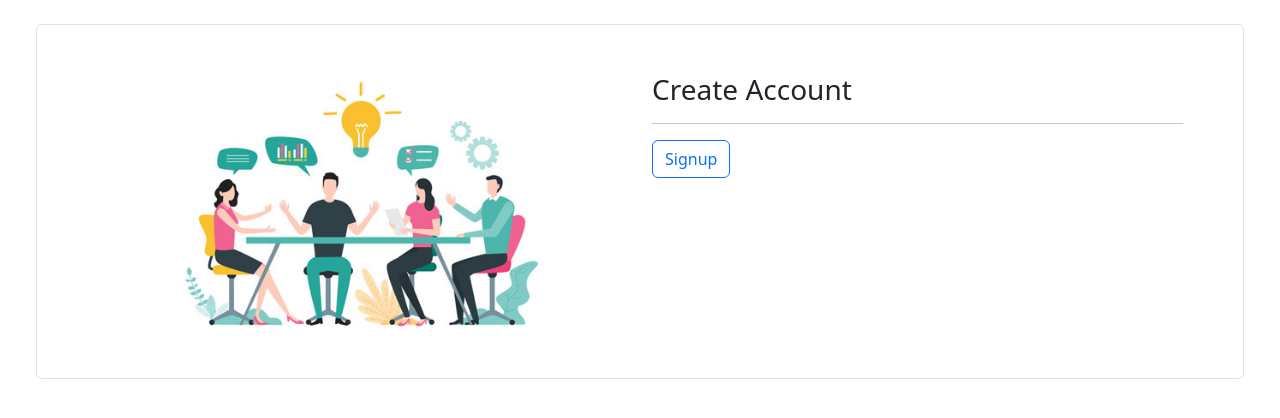
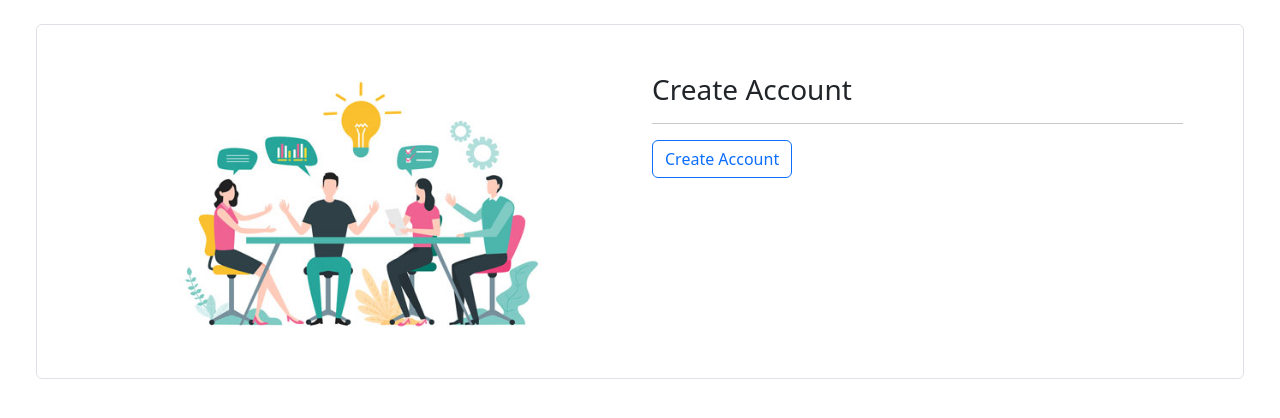
Before and after one commit to Kiprotich-Code/100Pages, a Django app: template main/templates/users/register.html in a window 1280 px wide. Shown: the part 72-490 px from the top of the page. Run offline with Django 4.2, Linux system fonts and the light colour scheme; the template is opened without the code that fills it, so the values that code supplies are empty; some libraries are stand-ins or nearby versions.

Commit message:
fix - signup error

```diff
--- a/main/templates/users/register.html
+++ b/main/templates/users/register.html
@@ -15,7 +15,7 @@
             <form action="{% url 'register'%}" method="POST">
                 {% csrf_token %}
                 {{ form | crispy }}
-                <input type="submit" name="register" value="Signup" class="btn btn-outline-primary">
+                <input type="submit" name="register" value="Create Account" class="btn btn-outline-primary">
             </form>
         </div>
     </div>
--- a/main/users/forms.py
+++ b/main/users/forms.py
@@ -14,7 +14,7 @@ class RegisterUserForm(UserCreationForm):
 
     class Meta:
         model = User
-        fields = ['username', 'email', 'password1', 'password2',]
+        fields = ['username', 'email', 'password1', 'password2', ]
         help_texts = {
             'username': None,
         }
```
